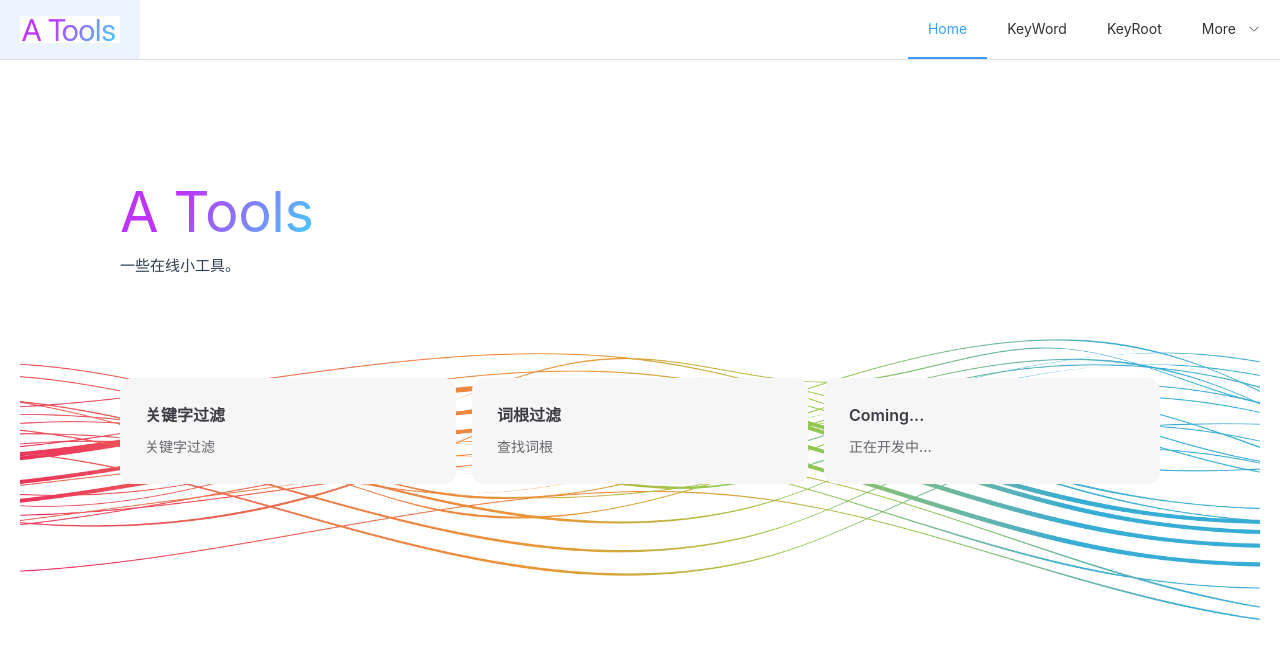
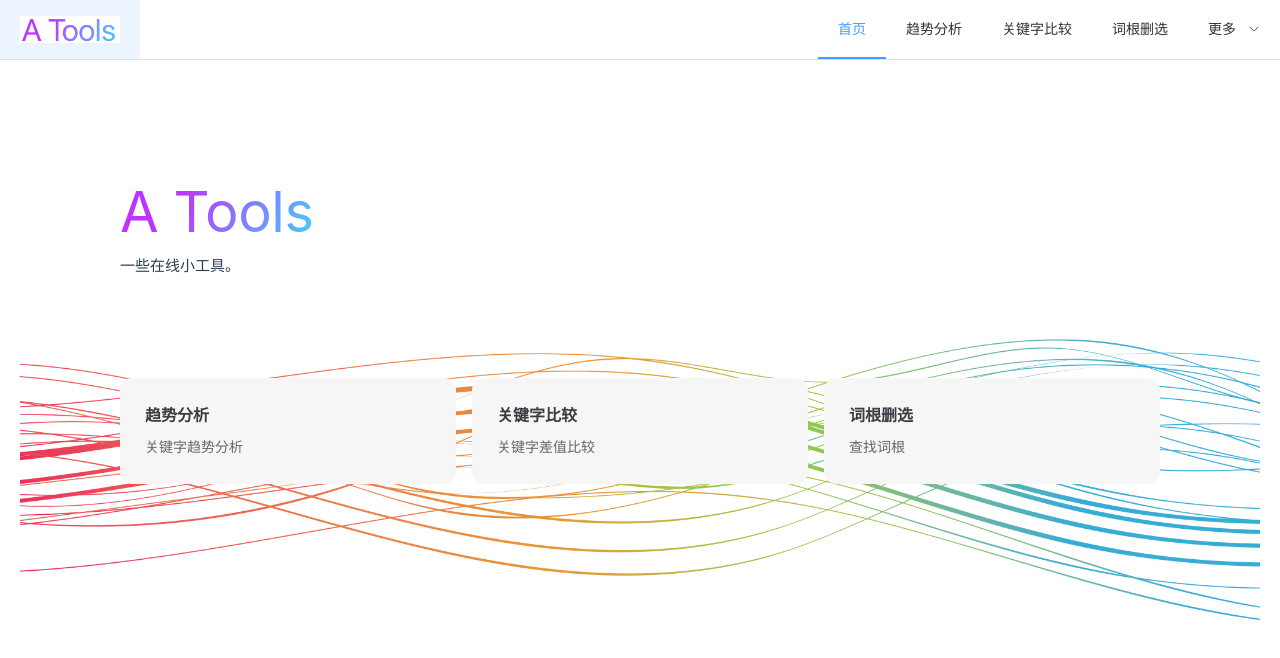
Before and after one commit to jing4866/atools, a Vue app: page / in a window 1280 px wide. Shown: the top 658 px of the page. Built offline with nearby package versions, Linux system fonts and the light colour scheme.

Commit message:
atools: 添加趋势图

```diff
--- a/src/components/CustomHeader.vue
+++ b/src/components/CustomHeader.vue
@@ -5,16 +5,19 @@
     </el-menu-item>
     <div class="flex-grow" />
     <el-menu-item index="Home">
-      <RouterLink to="/">Home</RouterLink>
+      <RouterLink to="/">首页</RouterLink>
+    </el-menu-item>
+    <el-menu-item index="Trend">
+      <RouterLink to="trend">趋势分析</RouterLink>
     </el-menu-item>
     <el-menu-item index="KeyWord">
-      <RouterLink to="keyword">KeyWord</RouterLink>
+      <RouterLink to="keyword">关键字比较</RouterLink>
     </el-menu-item>
     <el-menu-item index="KeyRoot">
-      <RouterLink to="keyroot">KeyRoot</RouterLink>
+      <RouterLink to="keyroot">词根删选</RouterLink>
     </el-menu-item>
     <el-sub-menu index="more">
-      <template #title>More</template>
+      <template #title>更多</template>
       <el-menu-item index="3-1">个人信息</el-menu-item>
       <!-- <el-sub-menu index="2-4">
                 <template #title>item four</template>
--- a/src/components/ModuleList.vue
+++ b/src/components/ModuleList.vue
@@ -1,11 +1,21 @@
 <template>
     <div class="modules-containter">
         <div class="modules-item">
+            <RouterLink to="/trend">
+                <div class="mudules-innter">
+                    <h2 class="modules-title">趋势分析</h2>
+                    <p class="modules-description">
+                        关键字趋势分析
+                    </p>
+                </div>
+            </RouterLink>
+        </div>
+        <div class="modules-item">
             <RouterLink to="/keyword">
                 <div class="mudules-innter">
-                    <h2 class="modules-title">关键字过滤</h2>
+                    <h2 class="modules-title">关键字比较</h2>
                     <p class="modules-description">
-                        关键字过滤
+                        关键字差值比较
                     </p>
                 </div>
             </RouterLink>
@@ -13,20 +23,12 @@
         <div class="modules-item">
             <RouterLink to="/keyroot">
                 <div class="mudules-innter">
-                    <h2 class="modules-title">词根过滤</h2>
+                    <h2 class="modules-title">词根删选</h2>
                     <p class="modules-description">
                         查找词根
                     </p>
                 </div>
             </RouterLink>
-        </div>
-        <div class="modules-item">
-            <div class="mudules-innter">
-                <h2 class="modules-title">Coming...</h2>
-                <p class="modules-description">
-                    正在开发中...
-                </p>
-            </div>
         </div>
     </div>
 </template>
--- a/src/router/index.js
+++ b/src/router/index.js
@@ -8,6 +8,11 @@ const router = createRouter({
       path: '/',
       name: 'Home',
       component: HomeView
+    },
+    {
+      path: '/trend',
+      name: 'Trend',
+      component: () => import('../views/TrendView.vue')
     },
     {
       path: '/keyword',
--- a/src/views/KeyRootView.vue
+++ b/src/views/KeyRootView.vue
@@ -117,7 +117,7 @@ const keysFilterHandle = () => {
     const subSource = _.map(source, item => item.split(' '));
     const publicArr = _.intersection(...subSource);
     const publicArr_len = publicArr.length;
-    console.log(publicArr)
+
     if( publicArr_len === 0 ){
         target.value = '';
         data.result = [];
--- /dev/null
+++ b/src/views/TrendView.vue
@@ -0,0 +1,7 @@
+<template>
+    <!-- 关键字趋势分析图 -->
+    <div>Trend</div>
+</template>
+<script setup>
+
+</script>
```
Also changed, not shown: 1 other file (tests, documents, lock files or other folders).
